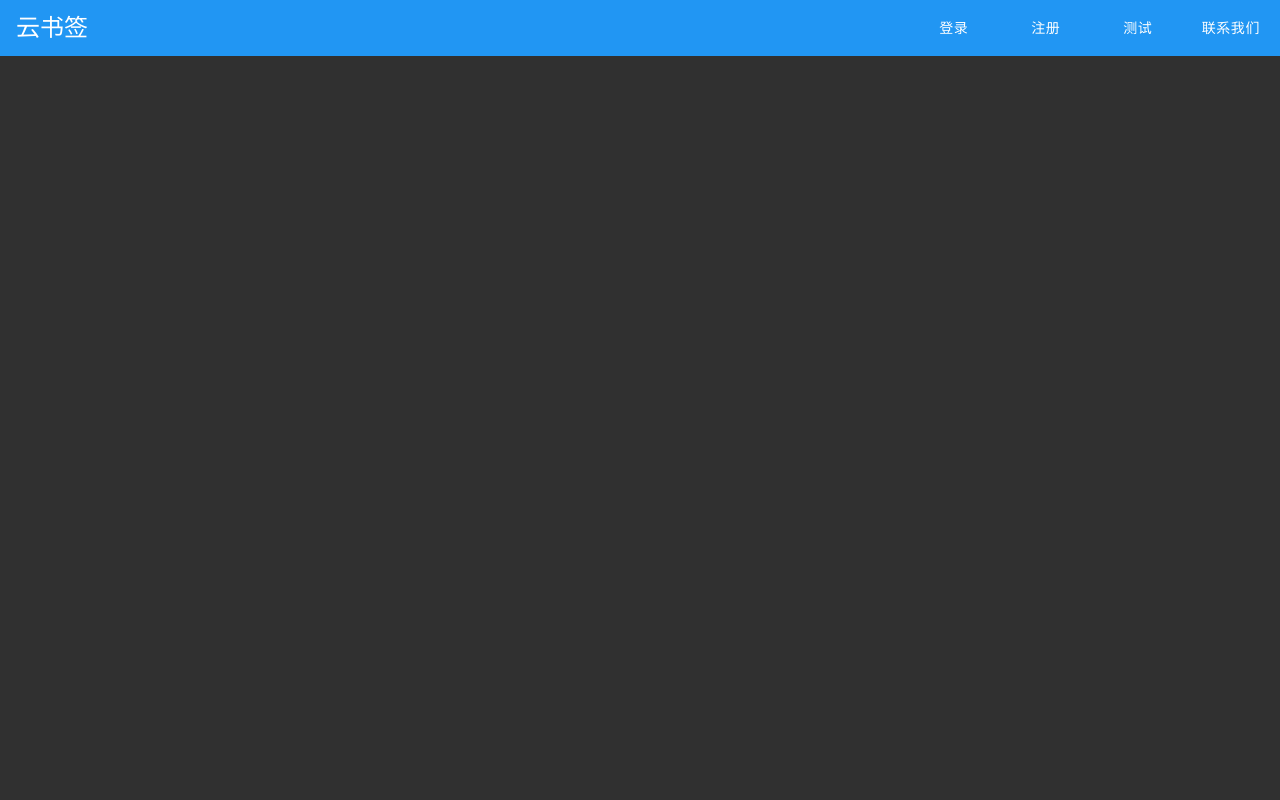
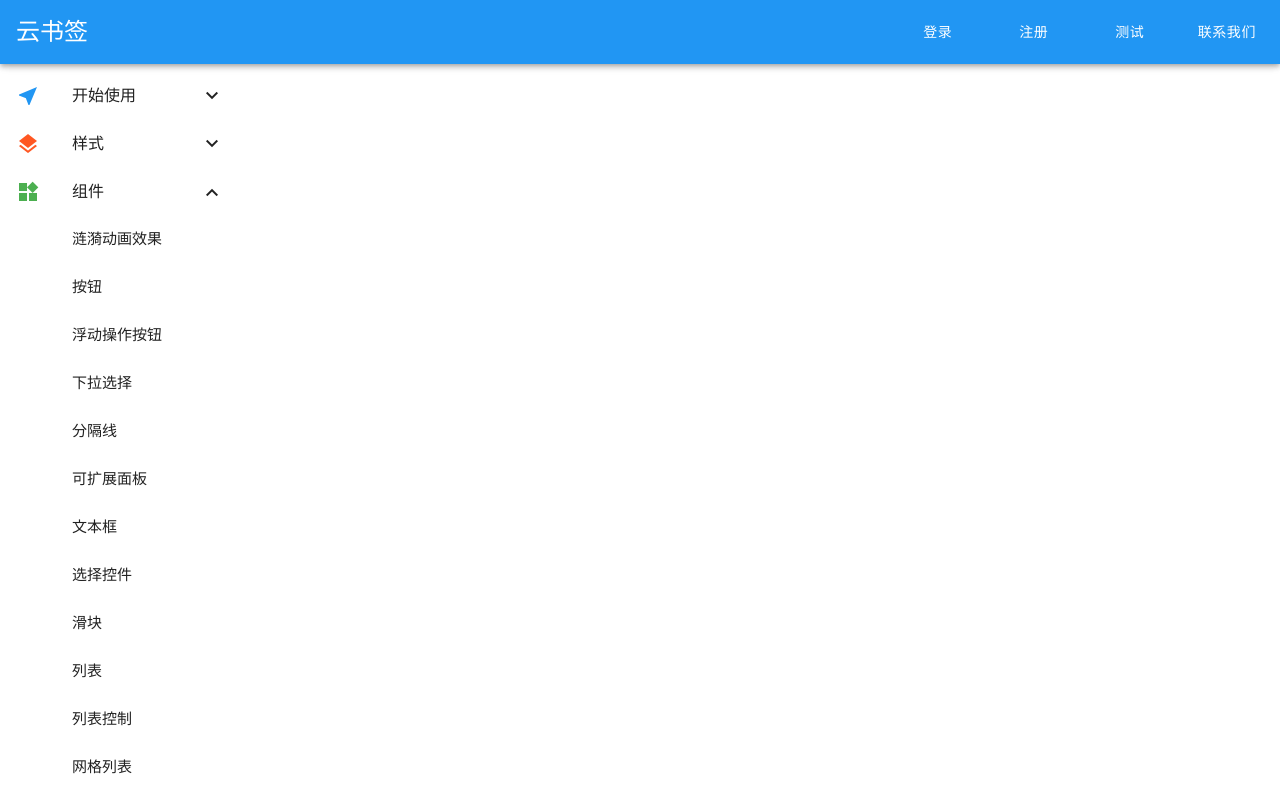
Before and after one commit to MagicDu/MagicBookmark, a plain HTML site: page src/main/webapp/html/index.html in a window 1280 px wide. Drawn offline with Linux system fonts and the light colour scheme.

Commit message:
add navigation bar

```diff
--- a/src/main/webapp/html/index.html
+++ b/src/main/webapp/html/index.html
@@ -7,10 +7,12 @@
 <script type="text/javascript" src="js/jquery-3.2.1.min.js"></script>
 <link rel="stylesheet" type="text/css" href="css/mdui.min.css">
 </head>
+
 <body
-	class=" mdui-theme-primary-blue mdui-theme-accent-pink mdui-theme-layout-dark">
+	class=" mdui-theme-primary-blue mdui-theme-accent-pink  mdui-drawer-body-left mdui-appbar-with-toolbar">
 
-	<div id="menubarwithlogin" class="mdui-toolbar mdui-color-theme">
+	<header class="mdui-appbar mdui-appbar-fixed">
+<div id="menubarwithlogin" class="mdui-toolbar mdui-color-theme">
 		<a href="./" class="mdui-typo-headline">云书签</a>
 		<div class="mdui-toolbar-spacer"></div>
 		<button
@@ -32,8 +34,101 @@
 		<a href="https://magicdu.cn" target="_blank" rel="nofollow"
 			class="mdui-btn mdui-ripple mdui-ripple-white mdui-hidden-xs">联系我们</a>
 	</div>
+</header>
 
+	<div class="mdui-drawer" id="main-drawer">
+  <div class="mdui-list" mdui-collapse="{accordion: true}" style="margin-bottom: 76px;">
+    <div class="mdui-collapse-item ">
+      <div class="mdui-collapse-item-header mdui-list-item mdui-ripple">
+        <i class="mdui-list-item-icon mdui-icon material-icons mdui-text-color-blue">near_me</i>
+        <div class="mdui-list-item-content">开始使用</div>
+        <i class="mdui-collapse-item-arrow mdui-icon material-icons">keyboard_arrow_down</i>
+      </div>
+      <div class="mdui-collapse-item-body mdui-list">
+        <a href="./download" class="mdui-list-item mdui-ripple ">获取 MDUI</a>
+        <a href="./compatibility" class="mdui-list-item mdui-ripple ">兼容性</a>
+        <a href="./specs" class="mdui-list-item mdui-ripple ">规范</a>
+        <a href="./jq" class="mdui-list-item mdui-ripple ">JavaScript 工具库</a>
+      </div>
+    </div>
 
+    <div class="mdui-collapse-item ">
+      <div class="mdui-collapse-item-header mdui-list-item mdui-ripple">
+        <i class="mdui-list-item-icon mdui-icon material-icons mdui-text-color-deep-orange">layers</i>
+        <div class="mdui-list-item-content">样式</div>
+        <i class="mdui-collapse-item-arrow mdui-icon material-icons">keyboard_arrow_down</i>
+      </div>
+      <div class="mdui-collapse-item-body mdui-list">
+        <a href="./color" class="mdui-list-item mdui-ripple ">颜色与主题</a>
+        <a href="./font" class="mdui-list-item mdui-ripple ">字体</a>
+        <a href="./grid" class="mdui-list-item mdui-ripple ">网格布局</a>
+        <a href="./typo" class="mdui-list-item mdui-ripple ">排版</a>
+        <a href="./icon" class="mdui-list-item mdui-ripple ">图标</a>
+        <a href="./media" class="mdui-list-item mdui-ripple ">媒体</a>
+        <a href="./helper" class="mdui-list-item mdui-ripple ">辅助类</a>
+        <a href="./shadow" class="mdui-list-item mdui-ripple ">阴影</a>
+      </div>
+    </div>
+
+    <div class="mdui-collapse-item mdui-collapse-item-open">
+      <div class="mdui-collapse-item-header mdui-list-item mdui-ripple">
+        <i class="mdui-list-item-icon mdui-icon material-icons mdui-text-color-green">widgets</i>
+        <div class="mdui-list-item-content">组件</div>
+        <i class="mdui-collapse-item-arrow mdui-icon material-icons">keyboard_arrow_down</i>
+      </div>
+      <div class="mdui-collapse-item-body mdui-list" style="height: auto;">
+        <a href="./ripple" class="mdui-list-item mdui-ripple ">涟漪动画效果</a>
+        <a href="./button" class="mdui-list-item mdui-ripple ">按钮</a>
+        <a href="./fab" class="mdui-list-item mdui-ripple ">浮动操作按钮</a>
+        <a href="./select" class="mdui-list-item mdui-ripple ">下拉选择</a>
+        <a href="./divider" class="mdui-list-item mdui-ripple ">分隔线</a>
+        <a href="./panel" class="mdui-list-item mdui-ripple ">可扩展面板</a>
+        <a href="./textfield" class="mdui-list-item mdui-ripple ">文本框</a>
+        <a href="./selection_control" class="mdui-list-item mdui-ripple ">选择控件</a>
+        <a href="./slider" class="mdui-list-item mdui-ripple ">滑块</a>
+        <a href="./list" class="mdui-list-item mdui-ripple ">列表</a>
+        <a href="./list_control" class="mdui-list-item mdui-ripple ">列表控制</a>
+        <a href="./grid_list" class="mdui-list-item mdui-ripple ">网格列表</a>
+        <a href="./tab" class="mdui-list-item mdui-ripple ">Tab 选项卡</a>
+        <a href="./toolbar" class="mdui-list-item mdui-ripple ">工具栏</a>
+        <a href="./appbar" class="mdui-list-item mdui-ripple ">应用栏</a>
+        <a href="./drawer" class="mdui-list-item mdui-ripple mdui-list-item-active">抽屉式导航</a>
+        <a href="./bottom_nav" class="mdui-list-item mdui-ripple ">底部导航栏</a>
+        <a href="./card" class="mdui-list-item mdui-ripple ">卡片</a>
+        <a href="./chip" class="mdui-list-item mdui-ripple ">纸片</a>
+        <a href="./tooltip" class="mdui-list-item mdui-ripple ">工具提示</a>
+        <a href="./snackbar" class="mdui-list-item mdui-ripple ">Snackbar</a>
+        <a href="./table" class="mdui-list-item mdui-ripple ">表格</a>
+        <a href="./dialog" class="mdui-list-item mdui-ripple ">对话框</a>
+        <a href="./menu" class="mdui-list-item mdui-ripple ">菜单</a>
+        <a href="./progress" class="mdui-list-item mdui-ripple ">进度指示器</a>
+      </div>
+    </div>
+
+    <div class="mdui-collapse-item ">
+      <div class="mdui-collapse-item-header mdui-list-item mdui-ripple">
+        <i class="mdui-list-item-icon mdui-icon material-icons mdui-text-color-brown">view_carousel</i>
+        <div class="mdui-list-item-content">JavaScript 插件</div>
+        <i class="mdui-collapse-item-arrow mdui-icon material-icons">keyboard_arrow_down</i>
+      </div>
+      <div class="mdui-collapse-item-body mdui-list">
+        <a href="./collapse" class="mdui-list-item mdui-ripple ">Collapse</a>
+        <a href="./headroom" class="mdui-list-item mdui-ripple ">Headroom</a>
+      </div>
+    </div>
+
+    <div class="mdui-collapse-item ">
+      <div class="mdui-collapse-item-header mdui-list-item mdui-ripple">
+        <i class="mdui-list-item-icon mdui-icon material-icons mdui-text-color-purple">local_mall</i>
+        <div class="mdui-list-item-content">资源</div>
+        <i class="mdui-collapse-item-arrow mdui-icon material-icons">keyboard_arrow_down</i>
+      </div>
+      <div class="mdui-collapse-item-body mdui-list">
+        <a href="./material_icon" class="mdui-list-item mdui-ripple ">Material 图标</a>
+      </div>
+    </div>
+  </div>
+</div>
 
 
 	<!-- login dialog -->
--- a/src/main/webapp/html/js/magic.js
+++ b/src/main/webapp/html/js/magic.js
@@ -5,6 +5,15 @@ inst = new mdui.Dialog("#edit_bookmarks_dialog"); //编辑书签对话框
 login_dialog=new mdui.Dialog("#user_login_dialog");//用户登录对话框
 regist_dialog=new mdui.Dialog('#user_regist_dialog');//注册对话框
 addbookmrak_dialog=new mdui.Dialog('#add_bookmarks_dialog');//添加书签对话框
+navbar=new mdui.Drawer('#drawer')
+
+var selector={
+
+}
+var options={
+
+
+}
 
 $(function(){
 	if(localStorage.getItem('*-@5679sdf')!=null){
```
